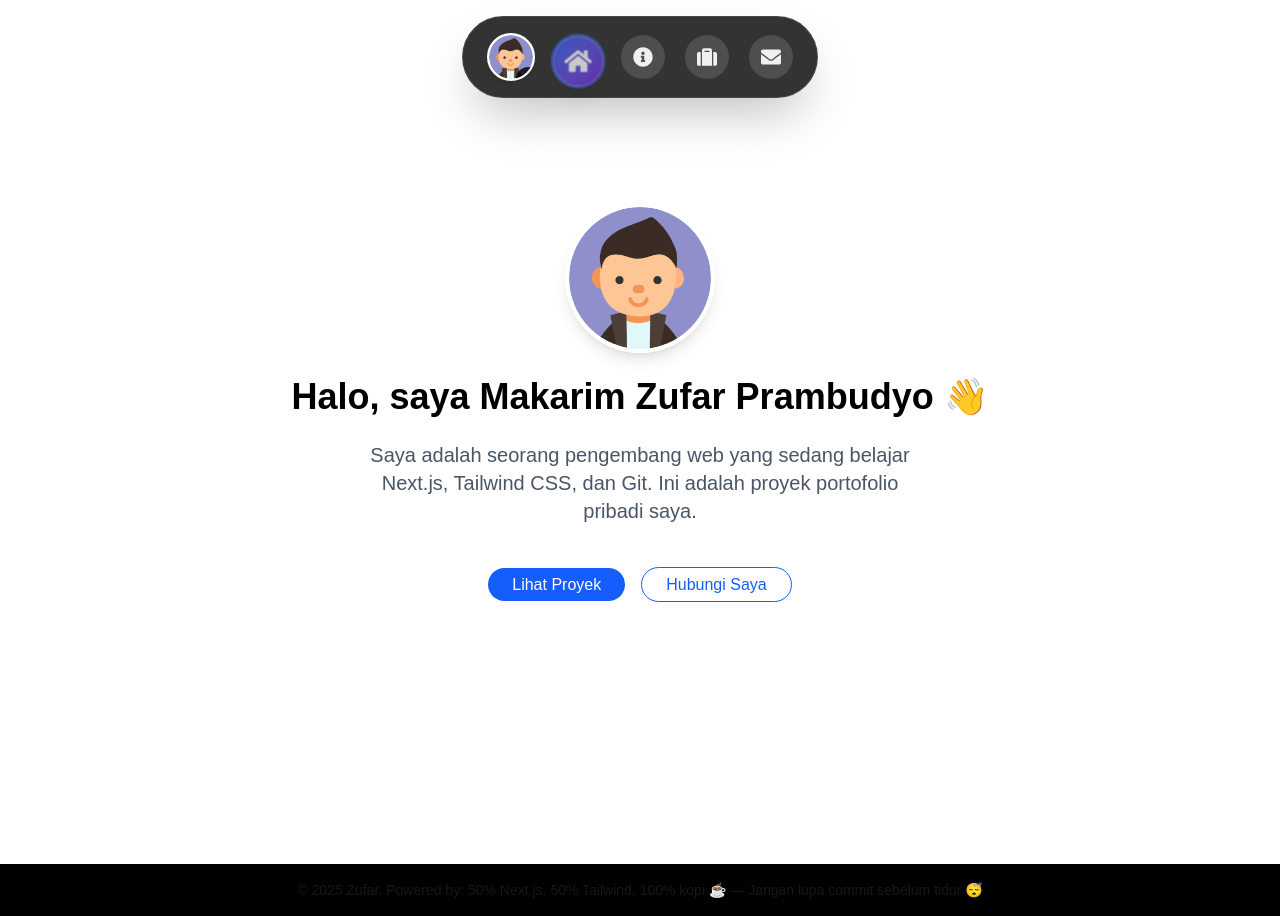
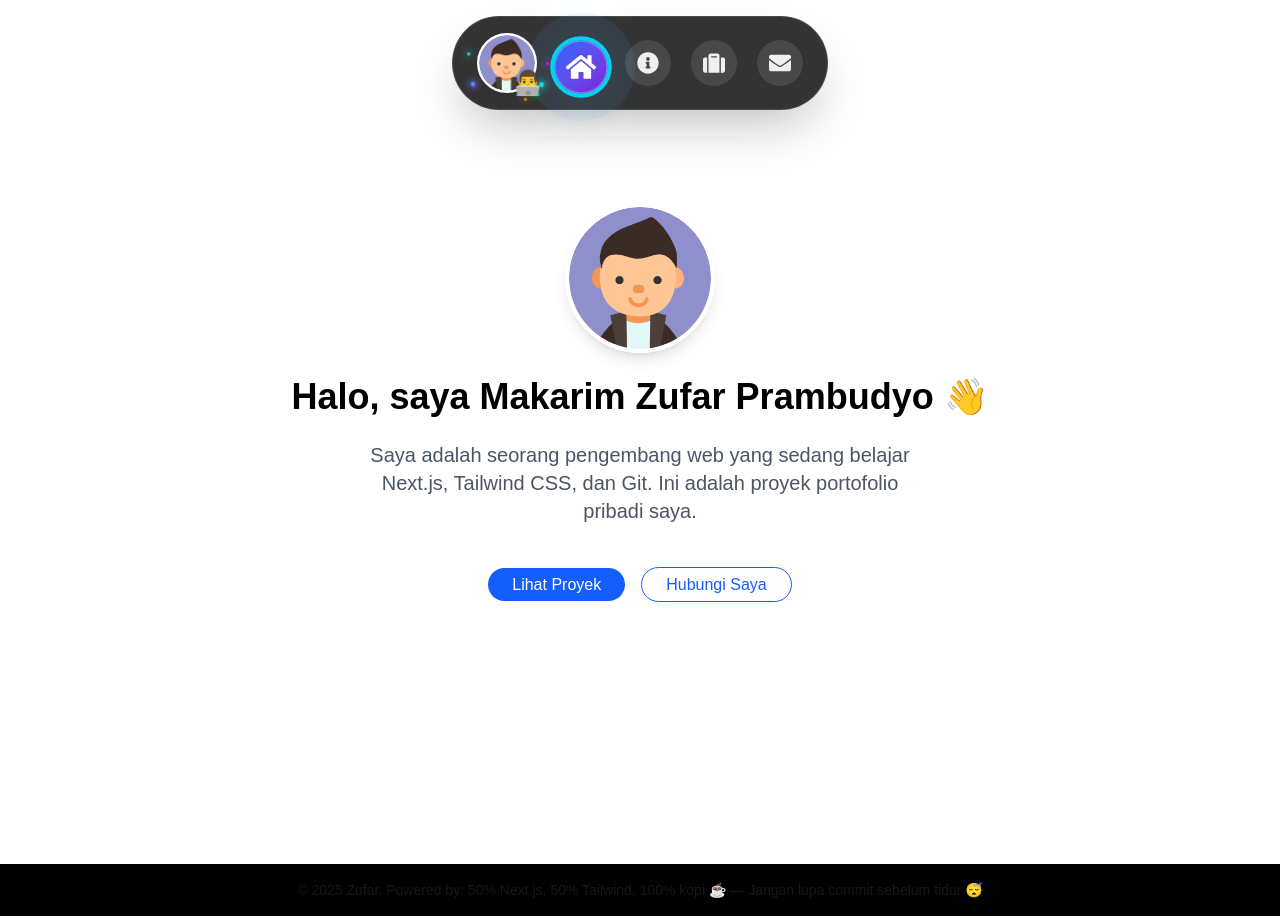
Before and after one commit to MakarimZufar/my_portofolio, a Next.js app: page / in a window 1280 px wide. Built offline with nearby package versions, Linux system fonts and the light colour scheme.

Commit message:
style: add flare border avatas

```diff
--- a/src/components/Navbar.js
+++ b/src/components/Navbar.js
@@ -1,50 +1,41 @@
 "use client";
 import Link from "next/link";
 import { usePathname } from "next/navigation";
-import {
-    FaHome,
-    FaInfoCircle,
-    FaEnvelope,
-    FaSuitcase,
-    FaSmile,
-} from "react-icons/fa";
+import { FaHome, FaInfoCircle, FaEnvelope, FaSuitcase } from "react-icons/fa";
 import { motion } from "framer-motion";
 import { useEffect, useRef, useState } from "react";
 import Image from "next/image";
 
+const FLARE_COUNT = 7;
+const distance = 35 + Math.random() * 10;
+
 const navItems = [
-    { href: "/", icon: <FaHome size={20} />, label: "Home", direction: "top" },
-    {
-        href: "/about",
-        icon: <FaInfoCircle size={20} color="#fff" />,
-        label: "About",
-        direction: "left",
-    },
+    { href: "/", icon: FaHome, label: "Home", direction: "top" },
+    { href: "/about", icon: FaInfoCircle, label: "About", direction: "left" },
     {
         href: "/projects",
-        icon: <FaSuitcase size={20} />,
+        icon: FaSuitcase,
         label: "Projects",
         direction: "bottom",
     },
-    {
-        href: "/contact",
-        icon: <FaEnvelope size={20} />,
-        label: "Contact",
-        direction: "zoom",
-    },
+    { href: "/contact", icon: FaEnvelope, label: "Contact", direction: "zoom" },
 ];
 
-const avatarIcons = ["👨‍💻", "🚀", "😎", "☕", "📦"];
+const avatarIcons = ["👨‍💻", "🚀", "😎", "☕", "🧠", "🔥"];
+
 
 export default function Navbar() {
     const pathname = usePathname();
     const clickSoundRef = useRef(null);
     const [avatarIcon, setAvatarIcon] = useState(avatarIcons[0]);
+    const [clicked, setClicked] = useState(false);
+    const [flareState, setFlareState] = useState("center"); // "center" | "orbit"
 
     useEffect(() => {
-        if (clickSoundRef.current) {
-            clickSoundRef.current.volume = 0.5;
-        }
+        setClicked(true);
+        setFlareState("center");
+        const timeout = setTimeout(() => setFlareState("orbit"), 300);
+        return () => clearTimeout(timeout);
     }, []);
 
     const cycleAvatarIcon = () => {
@@ -52,6 +43,9 @@ export default function Navbar() {
             const index = avatarIcons.indexOf(prev);
             return avatarIcons[(index + 1) % avatarIcons.length];
         });
+        setClicked(true);
+        setFlareState("center");
+        setTimeout(() => setFlareState("orbit"), 300);
     };
 
     const getInitial = (dir) => {
@@ -88,12 +82,13 @@ export default function Navbar() {
             <audio ref={clickSoundRef} src="/click.mp3" preload="auto" />
             <div className="flex gap-5 items-center">
                 {/* Avatar */}
+                <div className="relative w-[60px] h-[60px]">
                     <div
                         onClick={() => {
                             clickSoundRef.current?.play();
                             cycleAvatarIcon();
                         }}
-                    className="relative w-12 h-12 rounded-full overflow-hidden border-2 border-white shadow-md cursor-pointer hover:scale-110 transition-all bg-white"
+                        className="w-full h-full rounded-full overflow-hidden border-2 border-white shadow-md cursor-pointer hover:scale-110 transition-all bg-white relative z-10"
                     >
                         <Image
                             src="/boy_profile.png"
@@ -101,23 +96,85 @@ export default function Navbar() {
                             fill
                             className="rounded-full object-cover"
                         />
-                    <span className="absolute -bottom-3 -right-3 text-sm bg-black/80 text-white px-1.5 py-0.5 rounded-full z-10">
-                        {avatarIcon}
-                    </span>
                     </div>
 
-                {navItems.map(({ href, icon, label, direction }) => {
+                    {/* Flare Orbit */}
+                    {clicked && (
+                        <div className="absolute inset-0 flex items-center justify-center z-0 pointer-events-none">
+                            {[...Array(FLARE_COUNT)].map((_, i) => {
+                                const angle = (i * 360) / FLARE_COUNT;
+                                const distance = 40;
+                                const duration = 2 + Math.random() * 2; // antara 2 - 4 detik
+                                const delay = Math.random() * 1.5; // delay acak
+
+                                const colors = [
+                                    "#00ffff",
+                                    "#ff00ff",
+                                    "#00ff00",
+                                    "#ffa500",
+                                    "#00bfff",
+                                ];
+                                const color = colors[i % colors.length];
+
+                                return (
+                                    <motion.div
+                                        key={`flare-${i}`}
+                                        className="absolute rounded-full"
+                                        animate={{
+                                            transform:
+                                                flareState === "center"
+                                                    ? "translate(0, 0)"
+                                                    : `rotate(${angle}deg) translateX(${distance}px)`,
+                                        }}
+                                        transition={{
+                                            duration: 0.4,
+                                            ease: "easeOut",
+                                        }}
+                                        style={{
+                                            width: `${3 + (i % 3)}px`,
+                                            height: `${3 + (i % 3)}px`,
+                                            backgroundColor: color,
+                                            boxShadow: `0 0 6px ${color}, 0 0 10px ${color}`,
+                                            transformOrigin: "center",
+                                            animationName:
+                                                flareState === "orbit"
+                                                    ? "flareOrbit"
+                                                    : "none",
+                                            animationDuration: `${duration}s`,
+                                            animationTimingFunction: "linear",
+                                            animationIterationCount: "infinite",
+                                            animationDelay: `${delay}s`,
+                                            opacity: 0.9,
+                                            transform:
+                                                flareState === "center"
+                                                    ? "translate(0, 0)"
+                                                    : `rotate(${angle}deg) translateX(${distance}px)`,
+                                        }}
+                                    />
+                                );
+                            })}
+                        </div>
+                    )}
+
+                    <motion.span
+                        className="absolute -bottom-1.5 -right-1.5 text-2xl z-30 pointer-events-none drop-shadow-md"
+                        initial={{ y: 10, opacity: 0 }}
+                        animate={{ y: 0, opacity: 1 }}
+                        transition={{ type: "spring", stiffness: 300 }}
+                    >
+                        {avatarIcon}
+                    </motion.span>
+                </div>
+
+                {/* Nav Items */}
+                {navItems.map(({ href, icon: Icon, label, direction }) => {
                     const isActive = pathname === href;
-
-                    const handleClick = () => {
-                        clickSoundRef.current?.play();
-                    };
 
                     return (
                         <Link
                             key={href}
                             href={href}
-                            onClick={handleClick}
+                            onClick={() => clickSoundRef.current?.play()}
                             className="relative group"
                         >
                             <motion.div
@@ -129,28 +186,22 @@ export default function Navbar() {
                                 initial={getInitial(direction)}
                                 animate={getAnimate()}
                                 exit={getExit()}
-                                className={`p-3 rounded-full relative transition-all duration-500 overflow-hidden
-                  ${
+                                className={`p-3 rounded-full relative transition-all duration-500 ${
                                     isActive
-                          ? "bg-gradient-to-br from-blue-600 to-purple-700 translate-y-1 scale-110 shadow-xl ring-2 ring-blue-500/60 animate-pulse border border-white/30"
+                                        ? "bg-gradient-to-br from-blue-600 to-purple-700 translate-y-1 scale-110 shadow-2xl ring-4 ring-cyan-400 border border-white/30"
                                         : "bg-white/10 hover:bg-white/20 hover:scale-[1.15] hover:translate-y-1"
                                 }`}
                             >
                                 {isActive && (
-                                    <span className="absolute -inset-1 rounded-full border border-blue-400 opacity-50 blur-xl animate-glow z-0 pointer-events-none"></span>
+                                    <span className="absolute -inset-1 rounded-full border-2 border-cyan-300 opacity-70 blur-xl animate-glow z-0 pointer-events-none" />
                                 )}
-
-                                <span className="absolute inset-0 bg-white opacity-5 mix-blend-difference animate-glitch z-0 pointer-events-none"></span>
-
                                 {isActive && (
-                                    <span className="absolute inset-0 rounded-full bg-blue-500 opacity-10 animate-ripple"></span>
+                                    <span className="absolute inset-0 rounded-full bg-blue-400 opacity-30 animate-ripple" />
                                 )}
-
                                 <motion.span
-                                    className={`relative z-10 text-white flex items-center justify-center
-                    ${
+                                    className={`relative z-10 text-white flex items-center justify-center ${
                                         isActive
-                            ? "drop-shadow-[0_0_12px_#60a5fa]"
+                                            ? "text-white"
                                             : "group-hover:text-blue-300"
                                     }`}
                                     animate={{
@@ -164,9 +215,8 @@ export default function Navbar() {
                                         ease: "easeInOut",
                                     }}
                                 >
-                                    {icon}
+                                    <Icon size={22} />
                                 </motion.span>
-
                                 <span className="absolute -bottom-8 left-1/2 -translate-x-1/2 bg-black/70 text-white text-xs px-2 py-1 rounded shadow opacity-0 group-hover:opacity-100 transition duration-300 backdrop-blur-md">
                                     {label}
                                 </span>
@@ -176,42 +226,20 @@ export default function Navbar() {
                 })}
             </div>
 
+            {/* Animations */}
             <style jsx>{`
-                @keyframes glitch {
-                    0% {
-                        transform: translate(0, 0);
-                    }
-                    20% {
-                        transform: translate(-1px, 1px);
-                    }
-                    40% {
-                        transform: translate(-1px, -1px);
-                    }
-                    60% {
-                        transform: translate(1px, 1px);
-                    }
-                    80% {
-                        transform: translate(1px, -1px);
-                    }
-                    100% {
-                        transform: translate(0, 0);
-                    }
-                }
-                .animate-glitch {
-                    animation: glitch 0.4s infinite;
-                }
                 @keyframes ripple {
                     0% {
                         transform: scale(1);
-                        opacity: 0.2;
+                        opacity: 0.4;
                     }
                     100% {
-                        transform: scale(2);
+                        transform: scale(2.5);
                         opacity: 0;
                     }
                 }
                 .animate-ripple {
-                    animation: ripple 1s infinite;
+                    animation: ripple 1.2s ease-out infinite;
                 }
                 @keyframes glow {
                     0%,
@@ -227,6 +255,22 @@ export default function Navbar() {
                 .animate-glow {
                     animation: glow 2s ease-in-out infinite;
                 }
+                @keyframes flareOrbit {
+                    0% {
+                        transform: rotate(0deg) translateX(40px);
+                    }
+                    100% {
+                        transform: rotate(360deg) translateX(40px);
+                    }
+                }
+                @keyframes flareOrbit {
+                    0% {
+                        transform: rotate(0deg) translateX(40px);
+                    }
+                    100% {
+                        transform: rotate(360deg) translateX(40px);
+                    }
+                }
             `}</style>
         </nav>
     );
```
Lines whose indentation alone changed are shown as unchanged.
